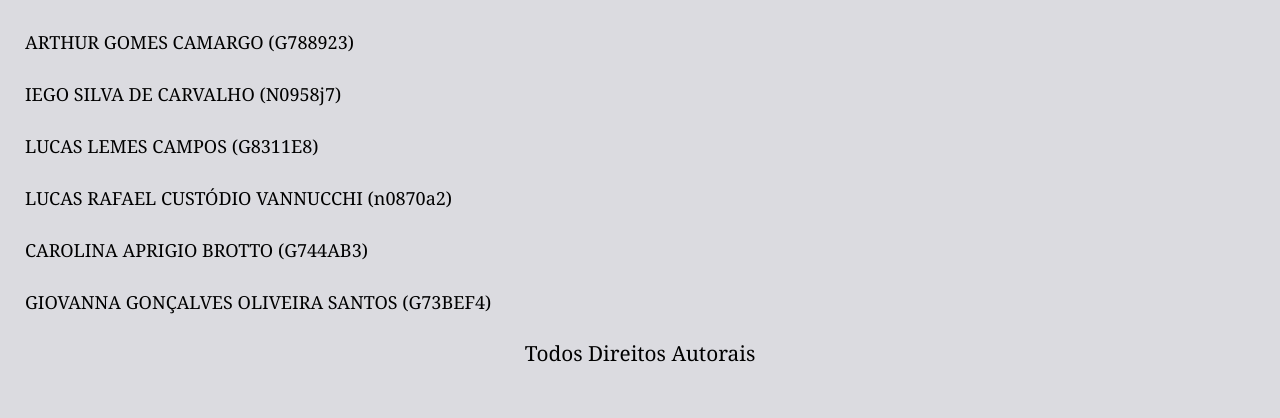
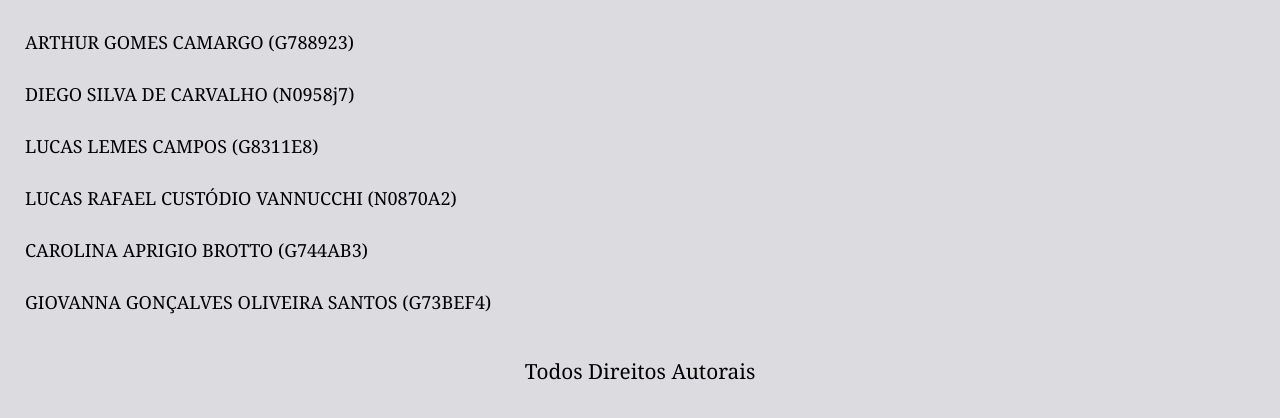
Before and after one commit to LrVannucchi/APS-LrVannucchi.github.io, a plain HTML site: page fundadores.html in a window 1280 px wide. Shown: the part 126-544 px from the top of the page. Drawn offline with Linux system fonts and the light colour scheme.

Commit message:
Update fundadores.html

```diff
--- a/fundadores.html
+++ b/fundadores.html
@@ -30,11 +30,11 @@
     <div class="conteudo">
         <h3>Alunos de SI da UNIP SWIFT Campinas-SP</h3><br>
         <p>ARTHUR GOMES CAMARGO (G788923)</p><br>
-        <p>IEGO SILVA DE CARVALHO (N0958j7)</p><br>
+        <p>DIEGO SILVA DE CARVALHO (N0958j7)</p><br>
         <p>LUCAS LEMES CAMPOS (G8311E8)</p><br>
-        <p>LUCAS RAFAEL CUSTÓDIO VANNUCCHI (n0870a2)</p><br>
+        <p>LUCAS RAFAEL CUSTÓDIO VANNUCCHI (N0870A2)</p><br>
         <p>CAROLINA APRIGIO BROTTO (G744AB3)</p><br>
-        <P>GIOVANNA GONÇALVES OLIVEIRA SANTOS (G73BEF4)</p>
+        <P>GIOVANNA GONÇALVES OLIVEIRA SANTOS (G73BEF4)</p><br>
     </div>
 
     <footer>
```
